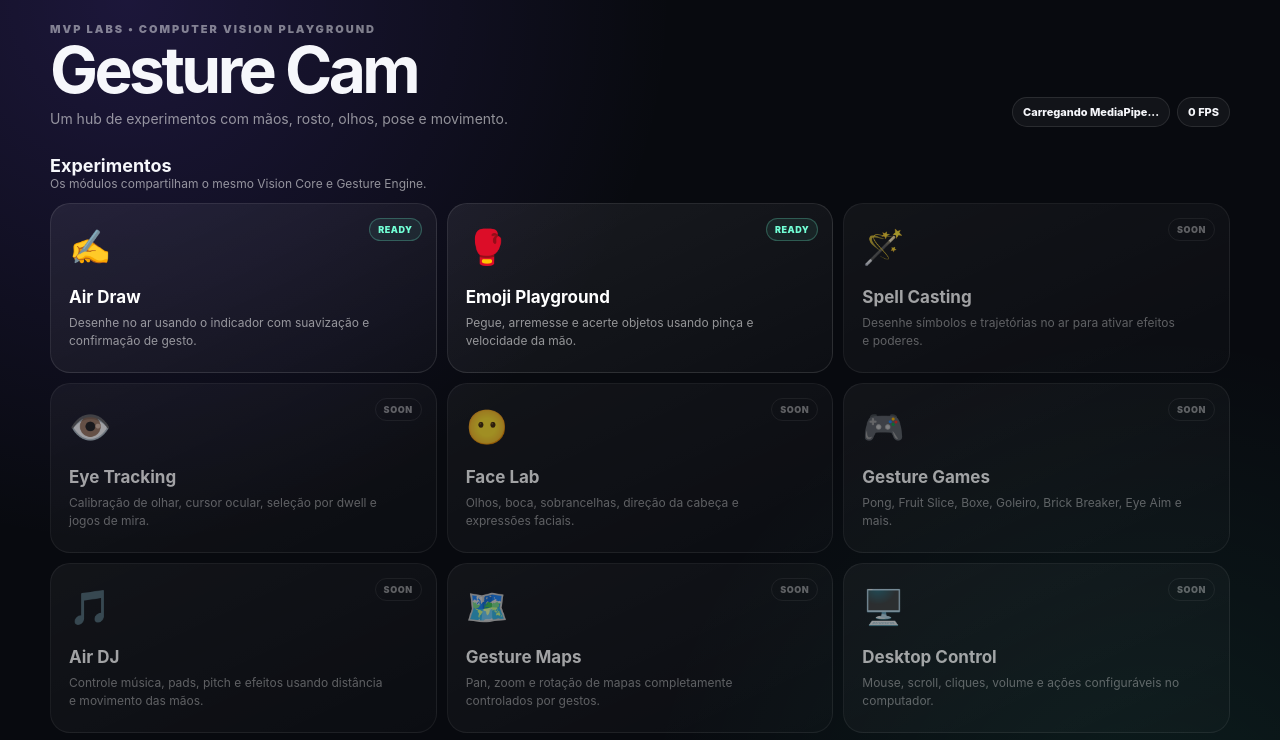
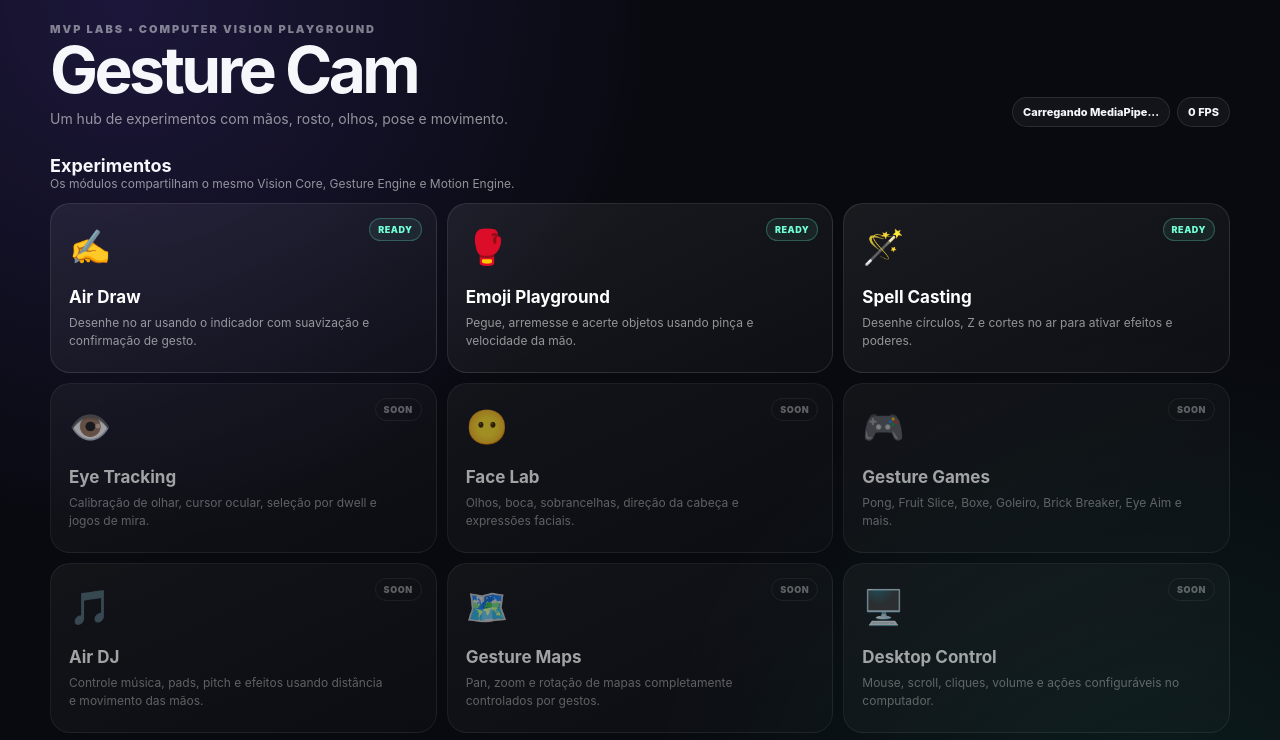
Before and after one commit to JaoDaJunq/camera_visaocomputacional, a plain HTML site: page index.html in a window 1280 px wide. Shown: the top 740 px of the page. Drawn offline with Linux system fonts and the light colour scheme.

Commit message:
feat: libera Spell Casting no hub

```diff
--- a/index.html
+++ b/index.html
@@ -25,7 +25,7 @@
       <div class="sectionHead">
         <div>
           <h2>Experimentos</h2>
-          <p>Os módulos compartilham o mesmo Vision Core e Gesture Engine.</p>
+          <p>Os módulos compartilham o mesmo Vision Core, Gesture Engine e Motion Engine.</p>
         </div>
       </div>
 
@@ -44,11 +44,11 @@
           <p>Pegue, arremesse e acerte objetos usando pinça e velocidade da mão.</p>
         </button>
 
-        <button class="card locked" data-soon="Spell Casting">
-          <span class="tag soon">SOON</span>
+        <button class="card" data-experience="spell">
+          <span class="tag ready">READY</span>
           <div class="cardIcon">🪄</div>
           <h3>Spell Casting</h3>
-          <p>Desenhe símbolos e trajetórias no ar para ativar efeitos e poderes.</p>
+          <p>Desenhe círculos, Z e cortes no ar para ativar efeitos e poderes.</p>
         </button>
 
         <button class="card locked" data-soon="Eye Tracking">
```
